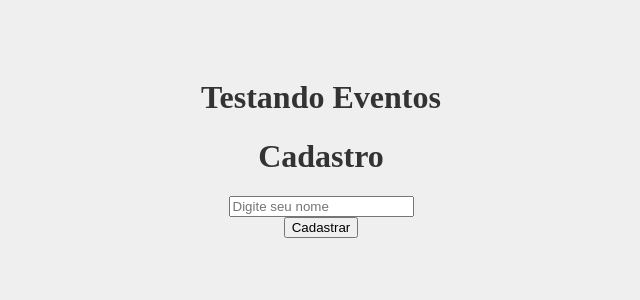
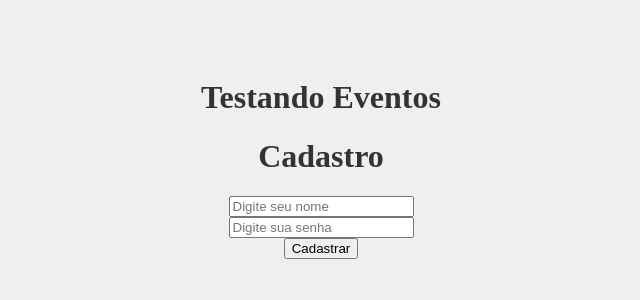
Before and after one commit to LoriJr/react-primeiro-projeto, a React (Create React App) app: page / in a window 1280 px wide. Shown: the top 300 px of the page, without its empty margins (319-959 px from the left). Built offline with nearby package versions, Linux system fonts and the light colour scheme.

Commit message:
iniciando com useState

```diff
--- a/src/components/Form.js
+++ b/src/components/Form.js
@@ -1,16 +1,32 @@
+import { useState } from "react"
+
 function Form(){
 
     function cadastrarUsuario(e){
         e.preventDefault()
+       console.log(`Usuário ${name} foi cadastrado com a senha ${password}`)
+
        console.log("cadastrado realizado")
     }
+
+    const[name, setName] = useState()
+    const[password, setPassword] = useState()
 
     return(
         <div>
             <h1>Cadastro</h1>
             <form onSubmit={cadastrarUsuario}>
                 <div>
-                    <input type="text" placeholder="Digite seu nome" />
+                    <label htmlFor="name" id="name" />
+                    <input type="text" placeholder="Digite seu nome"
+                    onChange={(e) => setName(e.target.value)}
+                    />
+
+                </div>
+                <div>
+                    <label htmlFor="password" id="password" />
+                    <input type="password" placeholder="Digite sua senha"
+                    onChange={(e) => setPassword(e.target.value)} />
                 </div>
                 <div>
                     <input type="submit" value="Cadastrar" />
```
